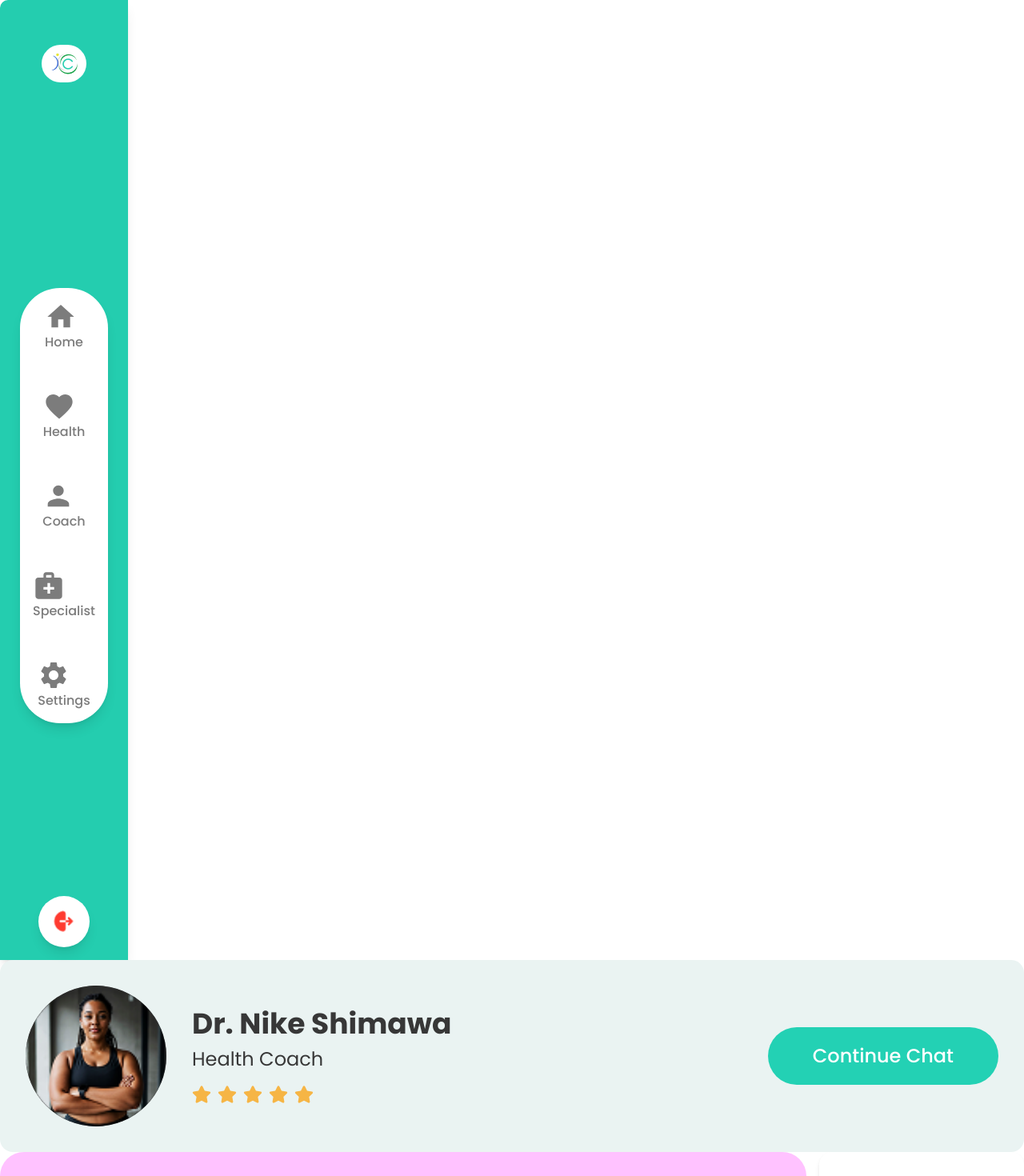
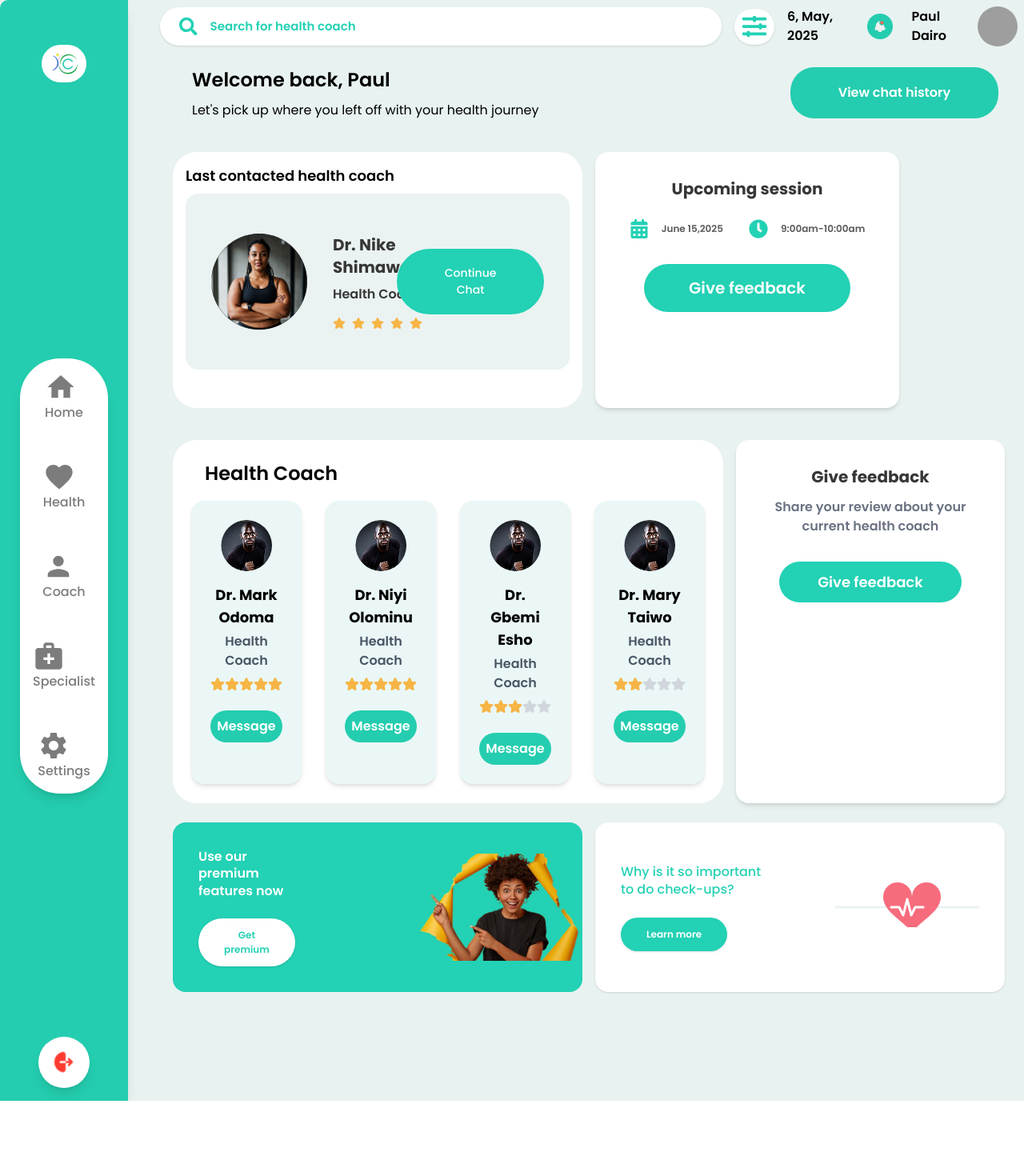
Before and after one commit to DSOTec/Chronox, a React (Vite) app: page /coach in a window 1280 px wide. Shown: the top 1470 px of the page at 80% size. After the commit the page ends 1376 px from the top, so only its background shows below. Built offline with nearby package versions, Linux system fonts and the light colour scheme; grey boxes are pictures that could not be loaded.

Commit message:
in progress

```diff
--- a/src/components/Coach/ChatCoach.jsx
+++ b/src/components/Coach/ChatCoach.jsx
@@ -16,16 +16,16 @@ const ChatCoach = ({
         <img
           src={image}
           alt={name}
-          className="w-44 h-44 rounded-full object-cover bg-[#393939] mr-8"
+          className="w-30 h-30 rounded-full object-cover bg-[#393939] mr-8"
         />
         <div>
-          <h2 className="text-4xl font-bold text-[#373737] mb-2">{name}</h2>
-          <p className="text-2xl text-[#373737] mb-4">{role}</p>
+          <h2 className="text-xl font-bold text-[#373737] mb-2">{name}</h2>
+          <p className="text-[16px] text-[#373737] mb-4">{role}</p>
           <div className="flex gap-2">
             {[...Array(5)].map((_, i) => (
               <FaStar
                 key={i}
-                className={i < rating ? "text-[#F6B545] text-2xl" : "text-gray-300 text-2xl"}
+                className={i < rating ? "text-[#F6B545] text-[16px]" : "text-gray-300 text-2xl"}
               />
             ))}
           </div>
@@ -33,7 +33,7 @@ const ChatCoach = ({
       </div>
       {/* Right: Button */}
       <button
-        className="bg-[#23D1B4] text-white text-2xl font-medium rounded-full px-14 py-5 mt-8 md:mt-0"
+        className="bg-[#23D1B4] text-white text-[14px] font-medium rounded-full px-14 py-5 mt-8 md:mt-0"
         onClick={onButtonClick}
       >
         {buttonText}
--- a/src/components/Coach/FeedbackCard.jsx
+++ b/src/components/Coach/FeedbackCard.jsx
@@ -2,16 +2,18 @@ import React from "react";
 
 function FeedbackCard() {
   return (
-    <div className="bg-white rounded-2xl p-8 flex flex-col items-center w-[350px] shadow-md">
-      <h2 className="text-2xl font-bold text-[#373737] mb-3 text-center">
+    <div className="bg-white rounded-2xl p-4 sm:p-8 flex flex-col items-center w-full max-w-xs sm:max-w-sm shadow-md">
+      <div className="flex flex-col items-center">
+        <h2 className="text-lg sm:text-xl font-bold text-[#373737] mb-3 text-center">
           Give feedback
         </h2>
-      <p className="text-lg text-gray-500 mb-8 text-center">
+        <p className="text-[15px] sm:text-[16px] text-gray-500 mb-8 text-center">
           Share your review about your current health coach
         </p>
-      <button className="bg-[#23D1B4] text-white text-xl font-semibold rounded-full px-12 py-3 focus:outline-none">
+        <button className="bg-[#23D1B4] text-white text-base sm:text-[18px] font-semibold rounded-full px-8 sm:px-12 py-3 focus:outline-none">
           Give feedback
         </button>
+      </div>
     </div>
   );
 }
--- /dev/null
+++ b/src/components/Coach/FirstLine.jsx
@@ -0,0 +1,44 @@
+import { FaSearch, FaSlidersH } from "react-icons/fa";
+import notification from '../../assets/Dashboard/Coach/notification.png'
+import man from '../../assets/Dashboard/man.jpg'
+
+function FirstLine({ value, onChange, placeholder = "Search for health coach", onFilterClick }) {
+  return (
+    <div className="flex flex-col gap-4 sm:flex-row sm:justify-between sm:items-center w-full">
+      {/* Top: Search and Filter */}
+      <div className="flex flex-col gap-3 w-full sm:flex-row sm:items-center sm:gap-4 max-w-3xl">
+        {/* Search Bar */}
+        <div className="bg-white rounded-full flex items-center px-4 py-2 sm:px-6 sm:py-3 flex-1 shadow">
+          <FaSearch className="text-[#23D1B4] text-lg sm:text-2xl mr-3 sm:mr-4" />
+          <input
+            type="text"
+            value={value}
+            onChange={onChange}
+            placeholder={placeholder}
+            className="bg-transparent outline-none border-none text-[#23D1B4] text-base sm:text-[15px] w-full placeholder-[#23D1B4]"
+          />
+        </div>
+        {/* Filter Button */}
+        <button
+          onClick={onFilterClick}
+          className="bg-white w-12 h-12 sm:w-[50px] sm:h-[45px] flex items-center justify-center rounded-[32px] shadow self-center"
+        >
+          <FaSlidersH className="text-[#23D1B4] text-xl sm:text-3xl" />
+        </button>
+      </div>
+      {/* Bottom: Date/Notification and User */}
+      <div className="flex flex-col gap-3 sm:flex-row sm:items-center sm:gap-6 w-full sm:w-auto justify-between">
+        <div className='flex items-center gap-2 justify-between'>
+          <p className="text-sm sm:text-base">6, May, 2025</p>
+          <img src={notification} alt='notification' className="w-6 h-6 sm:w-8 sm:h-8" />
+        </div>
+        <div className='flex items-center gap-2 justify-between'>
+          <h1 className="font-semibold text-black text-sm sm:text-base">Paul Dairo</h1>
+          <img src={man} alt="Placeholder" className="w-10 h-10 sm:w-[50px] sm:h-[50px] rounded-full" />
+        </div>
+      </div>
+    </div>
+  );
+}
+
+export default FirstLine;
--- a/src/components/Coach/Healthcoach.jsx
+++ b/src/components/Coach/Healthcoach.jsx
@@ -3,23 +3,27 @@ import { FaStar } from "react-icons/fa";
 
 const Healthcoach = (props) => {
   return (
-    <div className=''>
-       <div className="bg-[#eaf7f6] rounded-2xl p-6 m-3 flex flex-col items-center w-[220px] shadow-md">
-        <img src={props.image} alt="Health Coach" className="w-16 ml-[20px] h-16 rounded-full" />
-        <h2 className="text-[16px] font-bold mt-4">{props.name}</h2>
-        <p className="text-gray-600 mt-2">{props.description}</p>
-        <div className="flex items-center mb-6">
+    <div className="flex justify-center w-full">
+      <div className="bg-[#eaf7f6] rounded-2xl p-4 sm:p-6 m-2 flex flex-col items-center w-full max-w-[220px] shadow-md">
+        <img
+          src={props.image}
+          alt="Health Coach"
+          className="w-16 h-16 rounded-full object-cover mb-2"
+        />
+        <h2 className="text-base sm:text-lg font-bold mt-2 text-center">{props.name}</h2>
+        <p className="text-gray-600 text-sm sm:text-base mt-1 text-center">{props.description}</p>
+        <div className="flex items-center mb-4 mt-2">
           {[...Array(5)].map((_, i) => (
             <FaStar
               key={i}
-              className={i < props.rating ? "text-[#F6B545] text-xl" : "text-gray-300 text-xl"}
+              className={i < props.rating ? "text-[#F6B545] text-base sm:text-lg" : "text-gray-300 text-base sm:text-lg"}
             />
           ))}
         </div>
-        <button className="bg-[#24CDAF] text-white p-[10px] mt-3 w-[100%] rounded-full">
+        <button className="bg-[#24CDAF] text-white text-sm sm:text-base py-2 mt-2 w-full rounded-full font-semibold">
           {props.buttonText}
         </button>
-       </div>
+      </div>
     </div>
   )
 }
--- a/src/components/Coach/LearnmoreBanner.jsx
+++ b/src/components/Coach/LearnmoreBanner.jsx
@@ -5,10 +5,10 @@ function LearnmoreBanner() {
     <div className="bg-white rounded-2xl flex flex-col md:flex-row items-center justify-between p-8 w-full min-h-[160px] shadow">
       {/* Left: Text and Button */}
       <div className="flex flex-col items-start mb-6 md:mb-0">
-        <h2 className="text-[#23D1B4] text-xl md:text-2xl font-medium mb-6">
+        <h2 className="text-[#23D1B4] text-xl md:text-[16px] font-medium mb-6">
           Why is it so important<br />to do check-ups?
         </h2>
-        <button className="bg-[#23D1B4] text-white text-lg font-semibold rounded-full px-8 py-3 shadow">
+        <button className="bg-[#23D1B4] text-white text-[12px] font-semibold rounded-full px-8 py-3 shadow">
           Learn more
         </button>
       </div>
--- a/src/components/Coach/PremiumBanner.jsx
+++ b/src/components/Coach/PremiumBanner.jsx
@@ -6,10 +6,10 @@ function PremiumBanner() {
     <div className="bg-[#23D1B4] rounded-2xl flex flex-col md:flex-row items-center justify-between p-8 w-full min-h-[200px] relative overflow-hidden">
       {/* Left: Text and Button */}
       <div className="flex flex-col items-start z-10">
-        <h2 className="text-white text-2xl md:text-3xl font-semibold mb-6">
+        <h2 className="text-white text-2xl md:text-[16px] font-semibold mb-6">
           Use our premium<br />features now
         </h2>
-        <button className="bg-white text-[#23D1B4] text-lg font-semibold rounded-full px-8 py-3 shadow">
+        <button className="bg-white text-[#23D1B4] text-[12px] font-semibold rounded-full px-8 py-3 shadow">
           Get premium
         </button>
       </div>
--- a/src/components/Coach/Sidebar.jsx
+++ b/src/components/Coach/Sidebar.jsx
@@ -8,7 +8,7 @@ const Sidebar = () => {
   return (
     // Sidebar
     <div>
-           <aside className="w-full lg:w-40 h-auto lg:h-[150vh] bg-[#24CDAF] p-4 flex flex-row lg:flex-col items-center justify-between rounded-b-[10px] lg:rounded-l-[10px] lg:rounded-b-none shadow-lg">
+           <aside className="w-full lg:w-40 h-auto lg:h-[172vh] bg-[#24CDAF] p-4 flex flex-row lg:flex-col items-center justify-between rounded-b-[10px] lg:rounded-l-[10px] lg:rounded-b-none shadow-lg">
              <div className="flex items-center justify-center mt-4 lg:mt-10">
                <img className="bg-white p-[10px] rounded-[40px]" src={logo} alt="Logo" />
              </div>
--- /dev/null
+++ b/src/components/Coach/Upcoming.jsx
@@ -0,0 +1,32 @@
+import React from 'react'
+import { FaCalendarAlt, FaClock } from "react-icons/fa";
+
+function UpcomingSessionCard({ date = "June 15,2025", time = "9:00am-10:00am", onFeedback }) {
+  return (
+    <div className="bg-white rounded-2xl p-8 flex flex-col items-center w-[380px] h-[40vh] shadow-md">
+      <h2 className="text-xl font-bold text-[#373737] mb-6 text-center">Upcoming session</h2>
+      <div className="flex items-center gap-4 mb-8">
+        <FaCalendarAlt className="text-[#23D1B4] text-2xl" />
+        <span className="text-[12px] text-[#5A5A5A]">{date}</span>
+        <FaClock className="text-[#23D1B4] text-2xl ml-4" />
+        <span className="text-[12px] text-[#5A5A5A]">{time}</span>
+      </div>
+      <button
+        className="bg-[#23D1B4] text-white text-xl font-semibold rounded-full px-14 py-4 focus:outline-none"
+        onClick={onFeedback}
+      >
+        Give feedback
+      </button>
+    </div>
+  )
+}
+
+const Upcoming = () => {
+  return (
+    <div>
+      <UpcomingSessionCard />
+    </div>
+  )
+}
+
+export default Upcoming
--- /dev/null
+++ b/src/components/Coach/Welcome.jsx
@@ -0,0 +1,15 @@
+import React from 'react'
+
+const Welcome = () => {
+  return (
+    <div className='flex items-center justify-between  p-4 '>
+        <div>
+            <h1 className='text-[24px] font-[600] pl-4 m-2'>Welcome back, Paul</h1>
+            <p className='text-[16px] font-[400] pl-4 m-2'>Let's pick up where you left off with your health journey</p>
+        </div>
+        <button className='bg-[#24CDAF] text-[16px] text-white p-5 rounded-[30px] m-2 w-[260px]'>View chat history</button>
+    </div>
+  )
+}
+
+export default Welcome
--- a/src/pages/Dashboard/Coach.jsx
+++ b/src/pages/Dashboard/Coach.jsx
@@ -8,32 +8,83 @@ import PremiumBanner from '../../components/Coach/PremiumBanner.jsx'
 import LearnmoreBanner from '../../components/Coach/LearnmoreBanner.jsx'
 import ChatCoach from '../../components/Coach/ChatCoach.jsx'
 import drnike from '../../assets/Dashboard/Coach/drnike.png'
+import man from '../../assets/Dashboard/man.jpg'
+import notification from '../../assets/Dashboard/Coach/notification.png'
+import Upcoming from '../../components/Coach/Upcoming.jsx'
+import Welcome from '../../components/Coach/Welcome.jsx'
+import FirstLine from '../../components/Coach/FirstLine.jsx'
 
 const Coach = () => {
   return (
-    <>
+    <div className="bg-[#E8F2F1] min-h-screen">
+      <div className="flex flex-col lg:flex-row gap-0 lg:gap-4">
+        {/* Sidebar: hidden on mobile, visible on lg+ */}
+        <div className="hidden lg:block lg:w-auto">
           <Sidebar />
+        </div>
+        {/* Main Content */}
+        <div className="flex-1 pr-0">
+          <div className="text-[20px] sm:text-[24px] font-[600] pl-2 sm:pl-4 m-2">
+            {/* Top Bar: Good Morning Paul and notification, only on mobile */}
+            <div className="block lg:hidden mb-4">
+              <div className="flex items-center justify-between px-2 pt-2">
+                <img
+                  src={man}
+                  alt="User"
+                  className="w-10 h-10 rounded-full object-cover"
+                />
                 <div>
+                  <h2 className="font-bold text-base text-[#232323]">Good Morning Paul</h2>
+                  <p className="text-xs text-[#232323]">Let's pick up where you left off with your health journey</p>
+                </div>
+                <button className="bg-[#23D1B4]/10 p-2 rounded-full">
+                  <img
+                    src={notification}
+                    alt="notification"
+                    className="w-6 h-6"
+                  />
+                </button>
+              </div>
+            </div>
+            {/* Input/Search Bar */}
+            <div className="block w-80   lg:hidden mb-4 px-2">
+              <FirstLine />
+            </div>
+            {/* Desktop Welcome and Input */}
+            <div className="hidden lg:block">
+              <FirstLine />
+              <Welcome />
+            </div>
+            {/* Last contacted and Upcoming */}
+            <div className="grid grid-cols-1 lg:grid-cols-2 gap-4 px-2 sm:px-4 py-4 mb-6">
+              <div className="bg-[#fff] rounded-[30px] p-4 w-full">
+                <h1 className="text-base sm:text-lg mb-2">Last contacted health coach</h1>
                 <ChatCoach name="Dr. Nike Shimawa" role="Health Coach" image={drnike} rating={5} buttonText='Continue Chat' />
               </div>
-
-        <div className='flex gap-4  ' >
-        <div className='bg-[#F6F6]  rounded-[30px]  p-4'>
-        <h2 className='text-[24px] font-[600] pl-4 m-2' >Health Coach</h2>
-        <div className='flex '>
-        <Healthcoach image={firstimage} name="Dr. Mark Odoma" description="Health Coach" rating={5} buttonText="Message"  />
+              <Upcoming />
+            </div>
+            {/* Health Coaches and Feedback */}
+            <div className="grid grid-cols-1 lg:grid-cols-3 gap-4 px-2 sm:px-4">
+              <div className="bg-[#fff] rounded-[30px] p-4 col-span-2">
+                <h2 className="text-[20px] sm:text-[24px] font-[600] pl-2 sm:pl-4 m-2">Health Coach</h2>
+                <div className="grid grid-cols-1 sm:grid-cols-2 md:grid-cols-3 lg:grid-cols-4 gap-4">
+                  <Healthcoach image={firstimage} name="Dr. Mark Odoma" description="Health Coach" rating={5} buttonText="Message" />
                   <Healthcoach image={firstimage} name="Dr. Niyi Olominu " description="Health Coach" rating={5} buttonText="Message" />
-        <Healthcoach image={firstimage} name="Dr. Gbemi Esho" description="Health Coach"  rating={3} buttonText="Message" />
-        <Healthcoach image={firstimage} name="Dr. Mary Taiwo" description="Health Coach"  rating={2} buttonText="Message" />
+                  <Healthcoach image={firstimage} name="Dr. Gbemi Esho" description="Health Coach" rating={3} buttonText="Message" />
+                  <Healthcoach image={firstimage} name="Dr. Mary Taiwo" description="Health Coach" rating={2} buttonText="Message" />
                 </div>
               </div>
               <FeedbackCard />
             </div>
-        <footer className='flex gap-5'>
+            {/* Footer Banners */}
+            <footer className="grid grid-cols-1 md:grid-cols-2 gap-4 mt-6 px-2 sm:px-4">
               <PremiumBanner />
               <LearnmoreBanner />
             </footer>
-    </>
+          </div>
+        </div>
+      </div>
+    </div>
   )
 }
 
```
Also changed, not shown: src/assets/Dashboard/Coach/notification.png (added), src/components/Coach/SearchBarWithFilter.jsx (added). Lines whose indentation alone changed are shown as unchanged.
